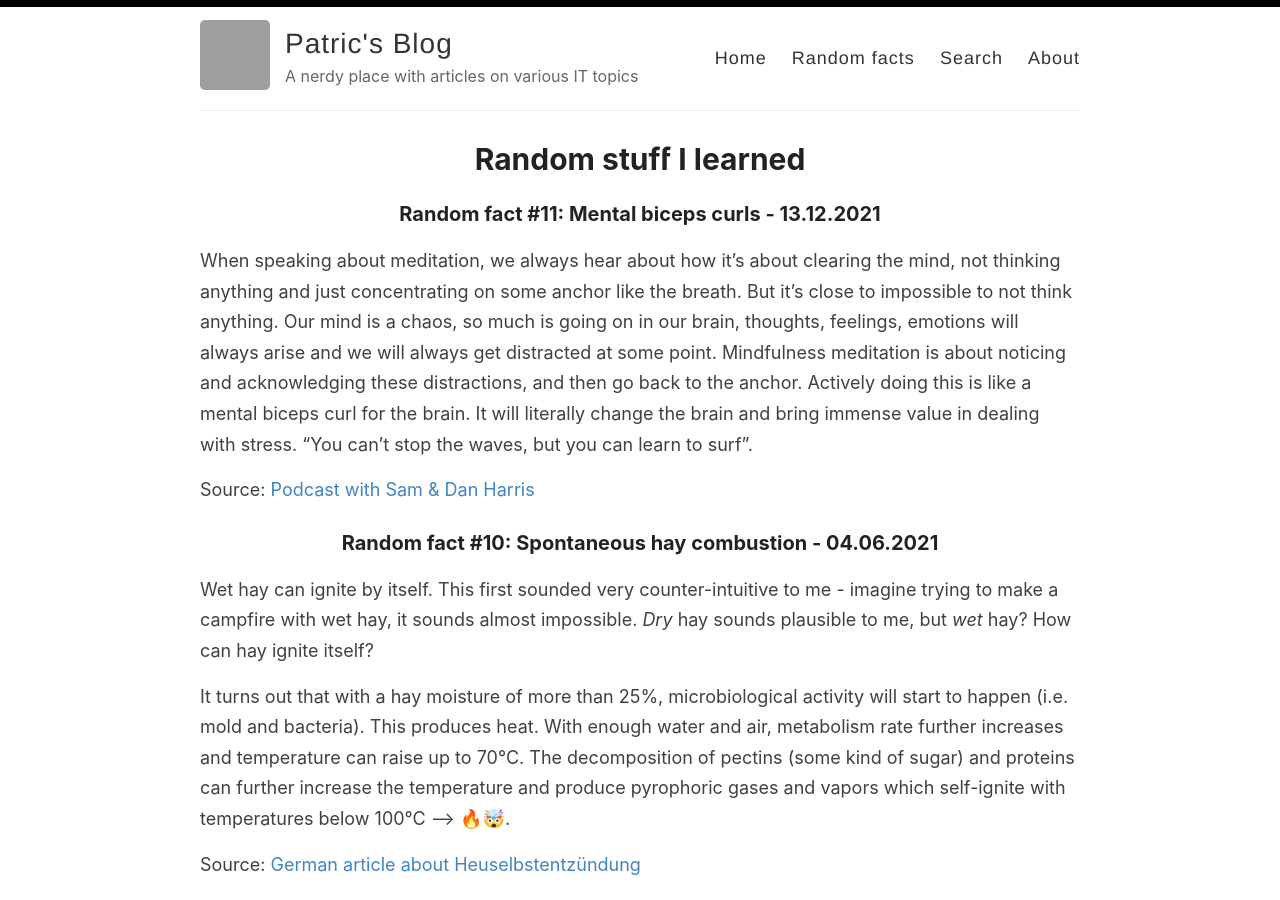
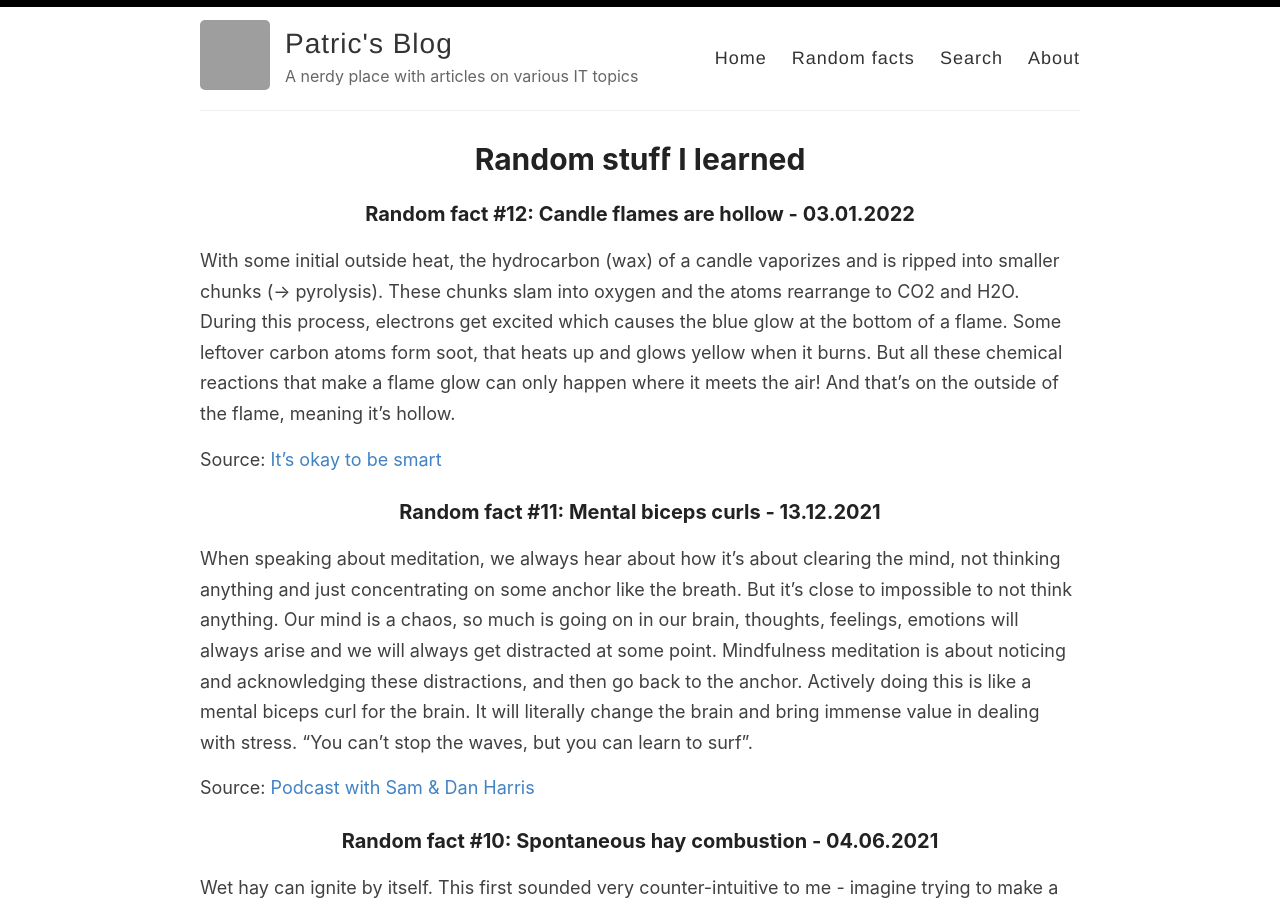
Before and after one commit to patricsteiner/patricsteiner.github.io, a Jekyll site: the page built from _pages/randomfacts.md, in a window 1280 px wide and 900 px high. Built offline with Jekyll 4.4.1, drawn with Linux system fonts in a browser that asks for light colours; grey boxes are pictures that could not be loaded.

Commit message:
random fact 12

```diff
--- a/_pages/randomfacts.md
+++ b/_pages/randomfacts.md
@@ -3,6 +3,12 @@ layout: page
 title: Random stuff I learned
 permalink: /randomfacts/
 ---
+
+### Random fact #12: Candle flames are hollow - 03.01.2022
+With some initial outside heat, the hydrocarbon (wax) of a candle vaporizes and is ripped into smaller chunks (-> pyrolysis). These chunks slam into oxygen and the atoms rearrange to CO2 and H2O. During this process, electrons get excited which causes the blue glow at the bottom of a flame. Some leftover carbon atoms form soot, that heats up and glows yellow when it burns. But all these chemical reactions that make a flame glow can only happen where it meets the air! And that's on the outside of the flame, meaning it's hollow.
+
+Source: [It's okay to be smart](https://www.youtube.com/watch?v=tMDKeBaLWDw)
+
 
 ### Random fact #11: Mental biceps curls - 13.12.2021
 When speaking about meditation, we always hear about how it's about clearing the mind, not thinking anything and just concentrating on some anchor like the breath. But it's close to impossible to not think anything. Our mind is a chaos, so much is going on in our brain, thoughts, feelings, emotions will always arise and we will always get distracted at some point. Mindfulness meditation is about noticing and acknowledging these distractions, and then go back to the anchor. Actively doing this is like a mental biceps curl for the brain. It will literally change the brain and bring immense value in dealing with stress. "You can’t stop the waves, but you can learn to surf".
```
